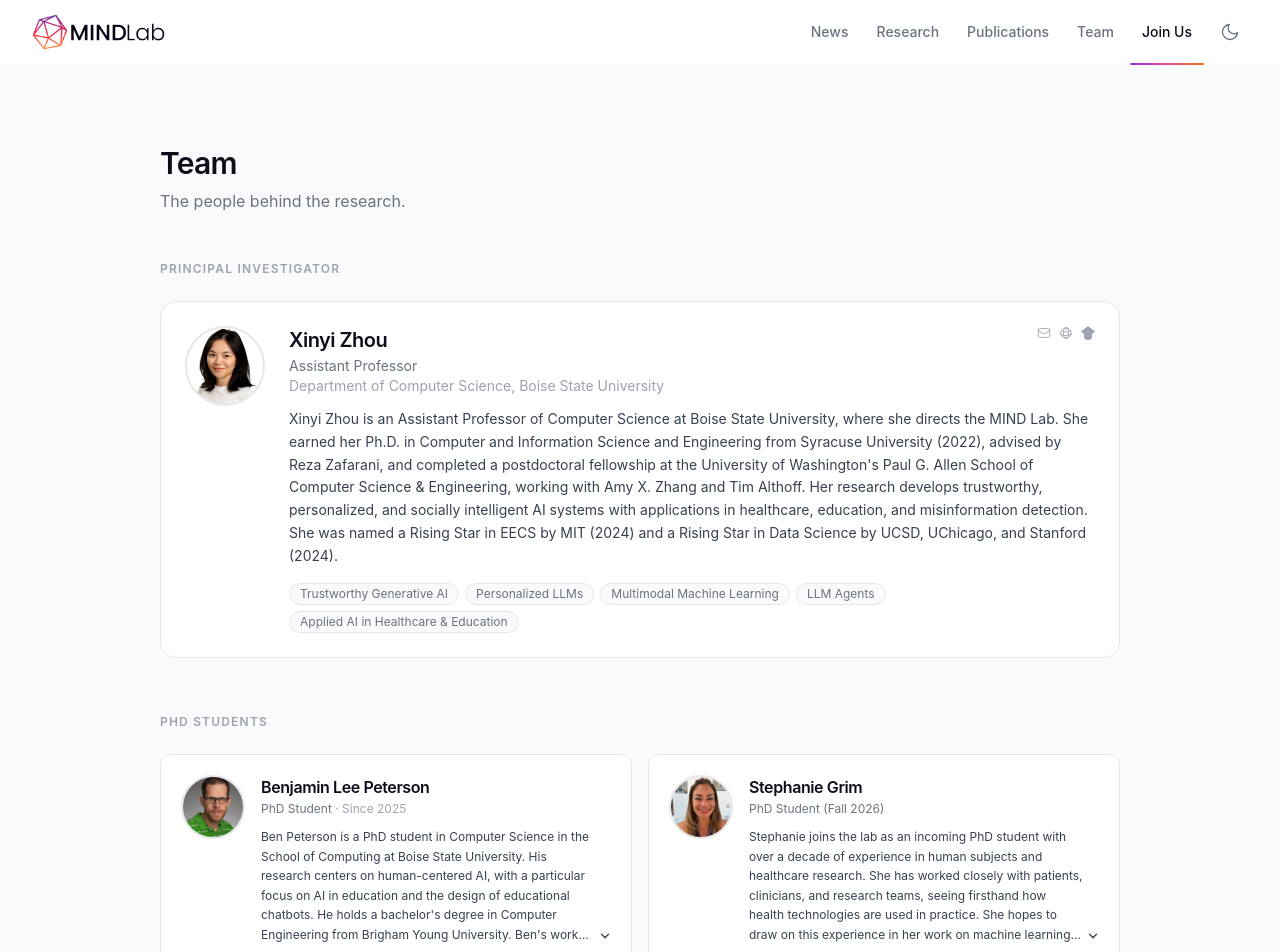
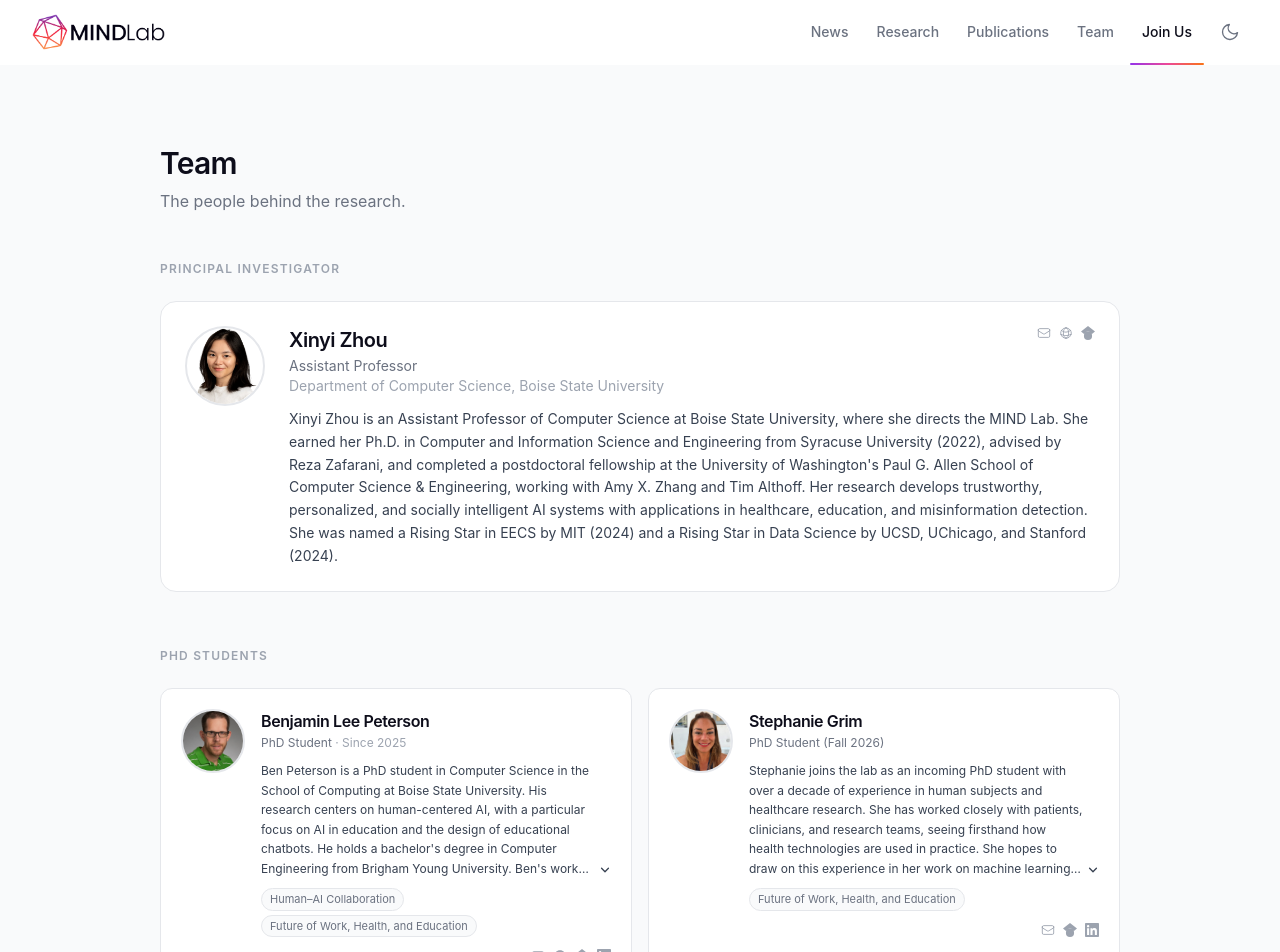
Before and after one commit to MINDLab25/lab-website, a Next.js app: page /team in a window 1280 px wide. Shown: the top 952 px of the page. Built offline with nearby package versions, Linux system fonts and the light colour scheme.

Commit message:
Refactor team member interest display to conditionally render based on availability

```diff
--- a/src/app/team/page.tsx
+++ b/src/app/team/page.tsx
@@ -42,6 +42,7 @@ export default function TeamPage() {
             <p className="text-sm text-ink-secondary leading-relaxed mt-3">
               {pi.bio}
             </p>
+            {pi.interests.length > 0 && (
               <div className="flex flex-wrap gap-1.5 mt-4">
                 {pi.interests.map((i) => (
                   <span
@@ -52,6 +53,7 @@ export default function TeamPage() {
                   </span>
                 ))}
               </div>
+            )}
           </div>
         </div>
       </section>
--- a/src/components/sections/TeamSection.tsx
+++ b/src/components/sections/TeamSection.tsx
@@ -26,6 +26,7 @@ export default function TeamSection() {
               <SocialLinks links={pi.links} />
             </div>
             <p className="text-sm text-ink-secondary leading-relaxed mt-2">{pi.bio}</p>
+            {pi.interests.length > 0 && (
               <div className="flex flex-wrap gap-1.5 mt-3">
                 {pi.interests.map((interest) => (
                   <span
@@ -36,6 +37,7 @@ export default function TeamSection() {
                   </span>
                 ))}
               </div>
+            )}
           </div>
         </div>
 
--- a/src/data/site.ts
+++ b/src/data/site.ts
@@ -142,13 +142,8 @@ export const team: TeamMember[] = [
     title: "Assistant Professor",
     photo: "xinyi_zhou.png",
     bio: "Xinyi Zhou is an Assistant Professor of Computer Science at Boise State University, where she directs the MIND Lab. She earned her Ph.D. in Computer and Information Science and Engineering from Syracuse University (2022), advised by Reza Zafarani, and completed a postdoctoral fellowship at the University of Washington's Paul G. Allen School of Computer Science & Engineering, working with Amy X. Zhang and Tim Althoff. Her research develops trustworthy, personalized, and socially intelligent AI systems with applications in healthcare, education, and misinformation detection. She was named a Rising Star in EECS by MIT (2024) and a Rising Star in Data Science by UCSD, UChicago, and Stanford (2024).",
-    interests: [
-      "Trustworthy Generative AI",
-      "Personalized LLMs",
-      "Multimodal Machine Learning",
-      "LLM Agents",
-      "Applied AI in Healthcare & Education",
-    ],
+    // PI is involved across all research areas, so no per-area interest tags.
+    interests: [],
     links: {
       email: "xinyizhou@boisestate.edu",
       website: "https://xinyizhou.xyz",
@@ -168,7 +163,10 @@ export const team: TeamMember[] = [
     photoPosition: "center 20%",
     bio: `Ben Peterson is a PhD student in Computer Science in the School of Computing at Boise State University. His research centers on human-centered AI, with a particular focus on AI in education and the design of educational chatbots. He holds a bachelor's degree in Computer Engineering from Brigham Young University.
 Ben's work connects research, teaching, and service around a common thread: how people learn with and about AI. Alongside his doctoral studies, he serves as an IT Systems Administrator in the Computer Science department at Boise State and teaches as an adjunct professor, leading sections of CS 121 and CS 153. Beyond the university, he is Lead Coach for local FIRST Tech Challenge (FTC) and FIRST LEGO League teams, and he serves on the K-12 AI Standards writing committee for the State of Idaho, helping shape how students across the state learn about artificial intelligence.`,
-    interests: ["Human Centered AI"],
+    interests: [
+      "Human–AI Collaboration",
+      "Future of Work, Health, and Education",
+    ],
     links: {
       email: "benjaminpeterson@boisestate.edu",
       github: "https://github.com/blpeter",
@@ -387,8 +385,16 @@ export interface NewsItem {
 
 export const news: NewsItem[] = [
   {
+    id: "transform-seed-grant-2026",
+    date: "2026-06-17",
+    type: "grant",
+    title: "Lab Received Boise State TRANSFORM Seed Grant",
+    description:
+      "Thanks to Boise State University for its support, and congratulations to Xinyi as PI. Our lab will collaborate with the Idaho Policy Institute and the City of Meridian on human-centered AI for real-world impact.",
+  },
+  {
     id: "xinyi-socialllm-icwsm-2026",
-    date: "2026-06-26",
+    date: "2026-05-26",
     type: "event",
     title: "Xinyi Presented at SocialLLM @ ICWSM 2026",
     description:
```
Lines whose indentation alone changed are shown as unchanged.
